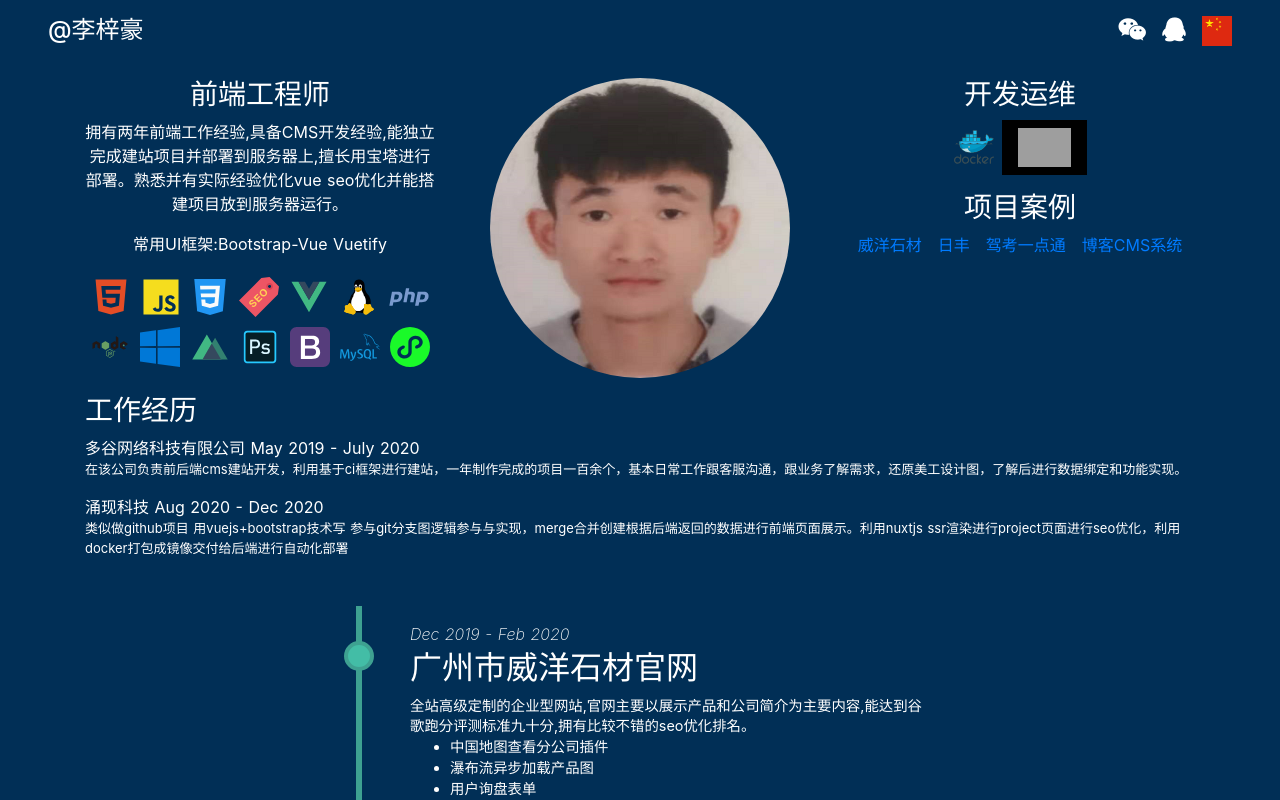
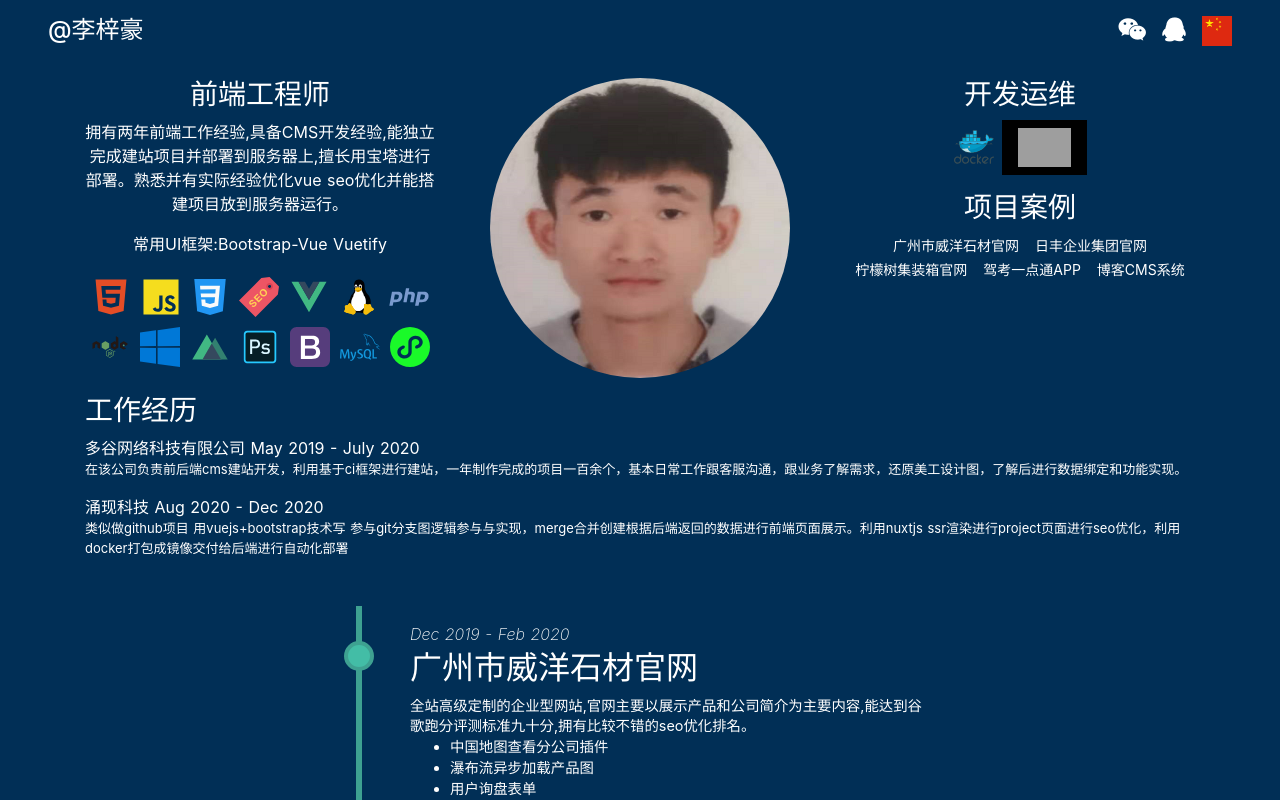
Before and after one commit to applelizihao/myjianli, a Nuxt app: page / in a window 1280 px wide. Shown: the top 800 px of the page. Built offline with nearby package versions, Linux system fonts and the light colour scheme; grey boxes are pictures that could not be loaded.

Commit message:
'修改header'

```diff
--- a/components/Home/Header.vue
+++ b/components/Home/Header.vue
@@ -1,6 +1,6 @@
 <template>
   <header class="py-3 px-5 d-flex justify-content-between">
-    <h1 class="text-white h4">
+    <h1 class="text-white h4" @click="print">
       @李梓豪
     </h1>
     <ul class=" list-unstyled d-flex">
@@ -33,7 +33,15 @@ export default {
   watch: {},
   created () {},
   mounted () {},
-  methods: {}
+  methods: {
+    print () {
+      document.getElementById('userimg').style.display = 'none'
+      // 调用打印功能
+      window.print()
+      document.getElementById('userimg').style.display = 'block'
+    }
+
+  }
 }
 </script>
 <style scoped>
--- a/components/Home/MineImage.vue
+++ b/components/Home/MineImage.vue
@@ -27,25 +27,11 @@
       <div class="mt-3">
         <h3>项目案例</h3>
         <ul class="list-unstyled d-flex justify-content-center flex-wrap">
-          <li class="mx-2">
-            <a target="_blank" href="https://www.wayon.com">威洋石材</a>
-          </li>
-          <li class="mx-2">
-            <a target="_blank" href="https://www.rifeng.com/">日丰</a>
-          </li>
-          <li class="mx-2">
-            <a
-              target="_blank"
-              href="https://applelizihao.github.io/driver/index.html"
-            >驾考一点通</a>
-          </li>
-          <li class="mx-2">
-            <a
-              target="_blank"
-              href="http://www.datasview.com/user/login"
-            >博客CMS系统
-            </a>
-          </li>
+          <template v-for="(item,index) in listData">
+            <li :key="index" class="mx-2 project-title">
+              <a target="_blank" :href="item.link" style="font-size:14px">{{ item.title }}</a>
+            </li>
+          </template>
         </ul>
       </div>
     </div>
@@ -88,6 +74,12 @@ export default {
     FrontEndEngineer,
     DevOps
   },
+  props: {
+    listData: {
+      type: Array,
+      default: null
+    }
+  },
   data () {
     return {}
   },
@@ -104,7 +96,12 @@ export default {
     margin: 30px 0;
   }
 }
-
+.project-title a{
+  color:white
+}
+.project-title a:hover{
+  color: rgb(36, 104, 230);
+}
 .svg-group svg {
   margin: 5px 5px;
 }
--- a/pages/index.vue
+++ b/pages/index.vue
@@ -2,7 +2,8 @@
   <div>
     <Header />
     <div class="container">
-      <MineImage />
+      <!--  eslint-disable-next-line vue/attribute-hyphenation -->
+      <MineImage :listData="listData" />
       <!--  eslint-disable-next-line vue/attribute-hyphenation -->
       <curriculum-list :listData="listData" class="mt-3" />
     </div>
@@ -68,7 +69,9 @@ export default {
   computed: {},
   watch: {},
   created () {},
-  mounted () {},
+  mounted () {
+
+  },
   methods: {},
   head () {
     return {
```
